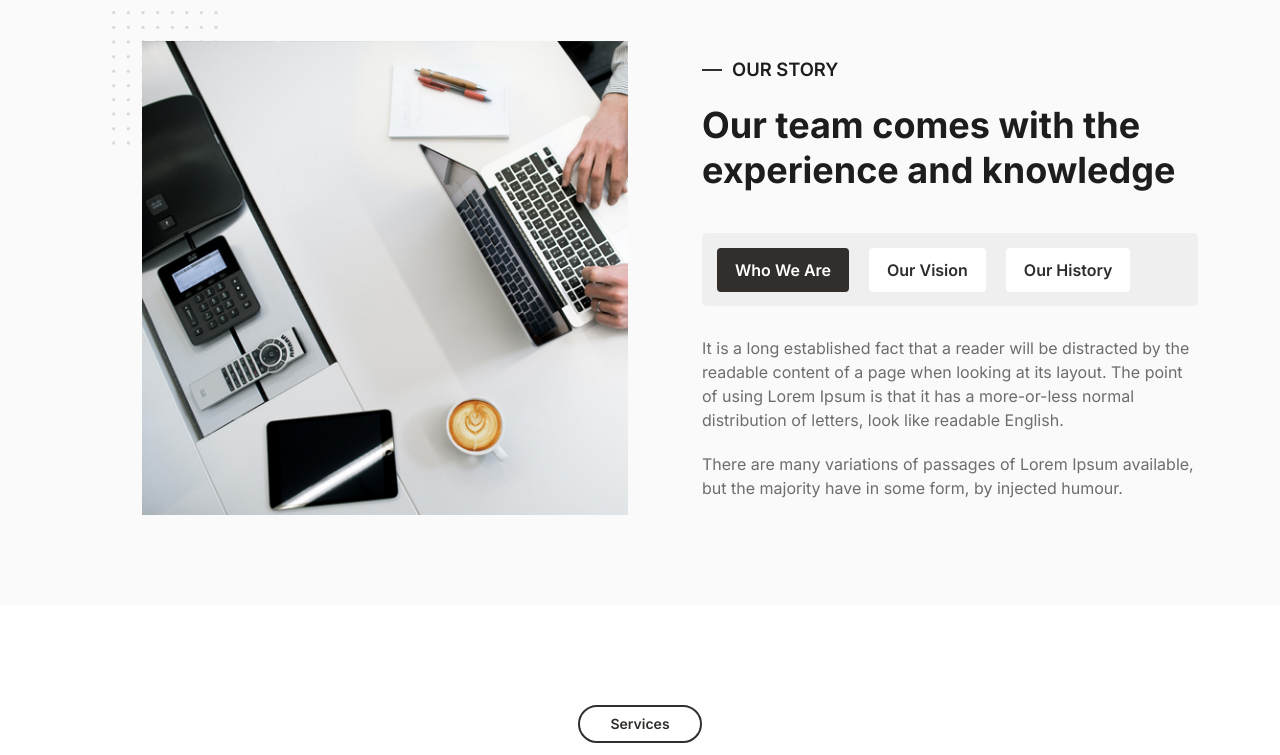
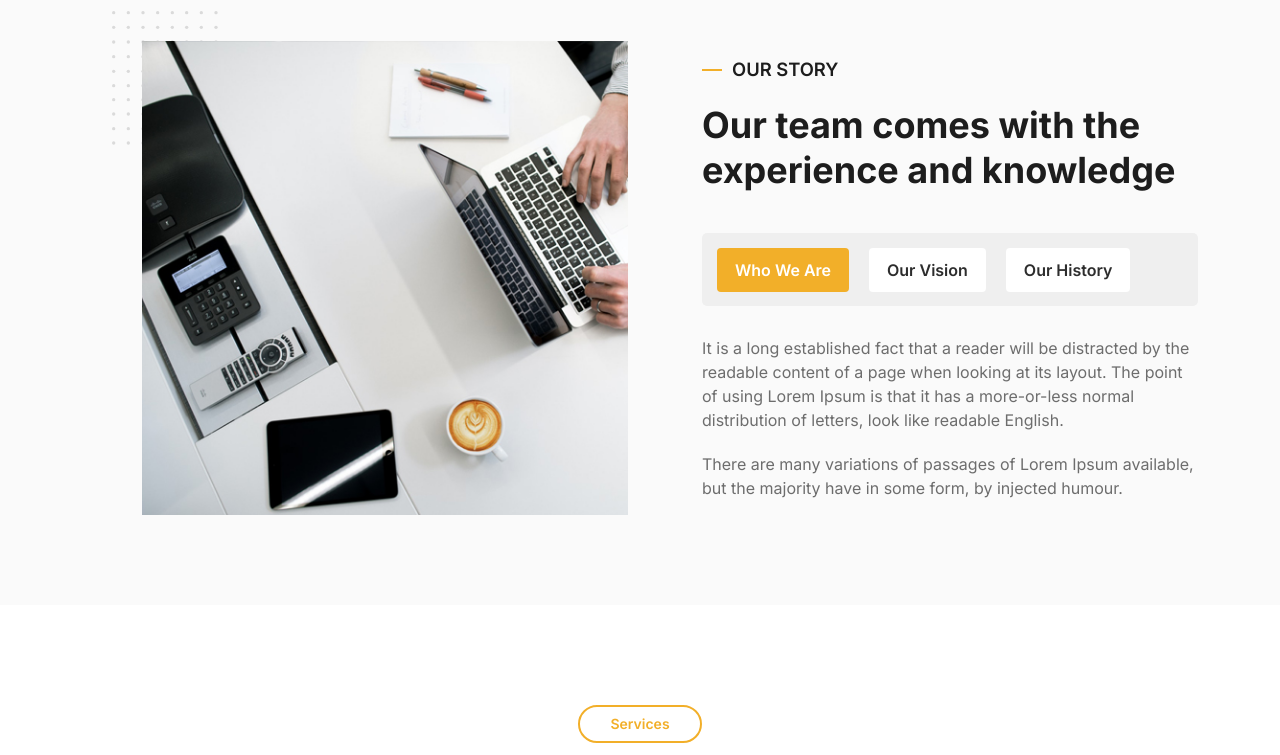
Before and after one commit to JDsabo/businesswa-css-web, a plain HTML site: page businesswa-html-page/index.html in a window 1280 px wide. Shown: the part 776-1531 px from the top of the page. Drawn offline with nearby package versions, Linux system fonts and the light colour scheme.

Commit message:
Update style.css

```diff
--- a/businesswa-html-page/style.css
+++ b/businesswa-html-page/style.css
@@ -4,8 +4,8 @@
 ===========================*/
 :root {
   --font-family: "Inter", sans-serif;
-  --primary: #312e2c;
-  --primary-dark: #312e2c;
+  --primary: #F2AF29;
+  --primary-dark: #F2AF29;
   --primary-light: #e2f1ff;
   --accent: #1BBED4;
   --accent-dark: #1BBED4;
```
